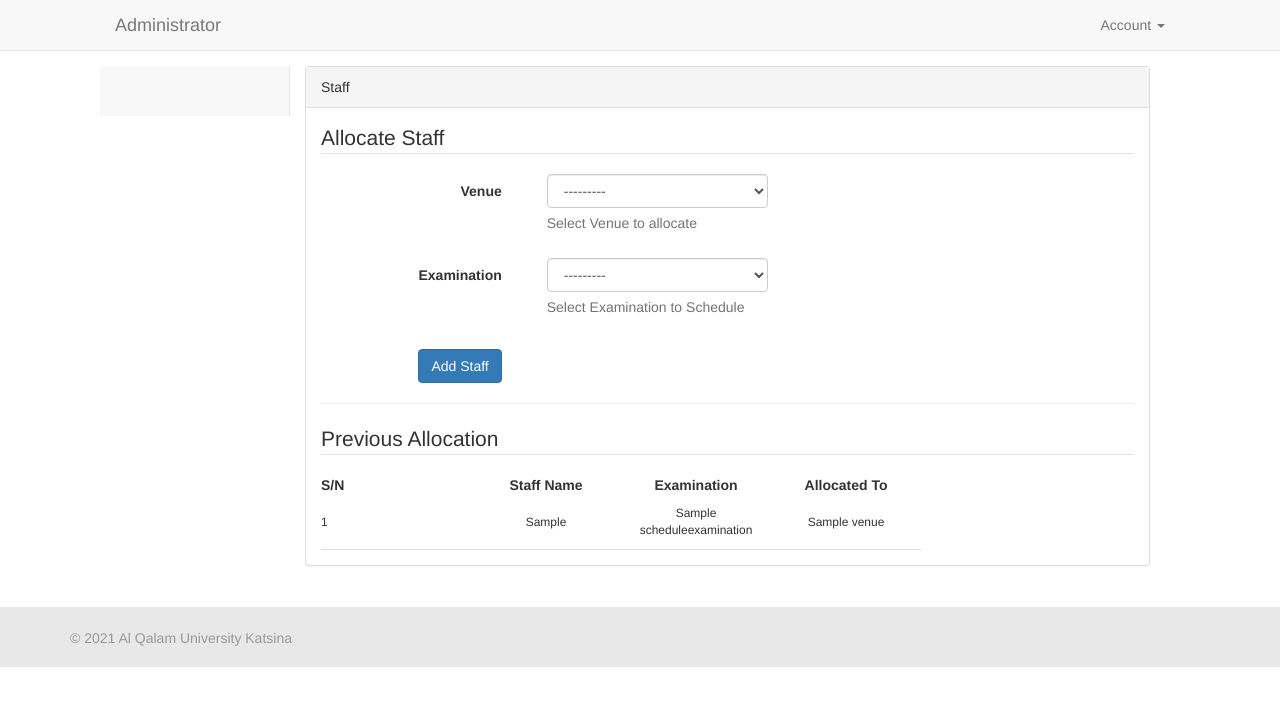
After one commit to tjzango/seat_allocation, a Django app: page /a/schedule/staff/1/ in a window 1280 px wide. The commit adds this page. Shown: the top 706 px of the page. Run offline with Django 3.2, Linux system fonts and the light colour scheme; tables that the repository leaves empty hold one stand-in row (values such as "Sample post"); some libraries are stand-ins or nearby versions.

Commit message:
Complted project

```diff
--- a/home/admin.py
+++ b/home/admin.py
@@ -1,5 +1,5 @@
 from django.contrib import admin
-from .models import Staff, Admin, StudentBulkUpload, Venue, Student, ScheduleExamination, StudentSchedule
+from .models import Staff, Admin, StaffSchedule, StudentBulkUpload, Venue, Student, ScheduleExamination, StudentSchedule
 # Register your models here.
 
 
@@ -10,3 +10,4 @@ admin.site.register(Staff)
 admin.site.register(StudentBulkUpload)
 admin.site.register(StudentSchedule)
 admin.site.register(ScheduleExamination)
+admin.site.register(StaffSchedule)
--- a/home/forms.py
+++ b/home/forms.py
@@ -1,7 +1,7 @@
 from django import forms
 from django.db import models
 from django.db.models import fields
-from .models import StudentBulkUpload, Venue, Staff, ScheduleExamination
+from .models import StaffSchedule, StudentBulkUpload, Venue, Staff, ScheduleExamination
 
 
 class AdminLoginForm(forms.Form):
@@ -15,9 +15,15 @@ class VenueForm(forms.ModelForm):
 
     class Meta:
         model = Venue
-        fields = ('name', 'address', 'capacity')
+        fields = ('name', 'capacity')
 
 
+
+class StaffScheduleForm(forms.ModelForm):
+
+    class Meta:
+        model = StaffSchedule
+        fields = ('venue', 'exam')
 
 class StaffForm(forms.ModelForm):
     full_name = forms.CharField(widget=forms.TextInput)
@@ -30,7 +36,7 @@ class VenueForm(forms.ModelForm):
 
     class Meta:
         model = Venue
-        fields = ('name', 'address', 'capacity')
+        fields = ('name', 'capacity')
 
 
 class StudentBulkUploadForm(forms.ModelForm):
@@ -47,5 +53,5 @@ class ScheduleExaminationForm(forms.ModelForm):
 
 class AddVenueForm(forms.Form):
     venue = forms.ModelChoiceField(
-        required=True, queryset=Venue.objects.all()
+        required=True, queryset=Venue.objects.filter(show=True)
     )
--- a/home/templates/base.html
+++ b/home/templates/base.html
@@ -43,7 +43,9 @@
                         <ul class="dropdown-menu" role="menu">
                             <li class="dropdown-header">SETTINGS</li>
                             <li class=""><a href="{% url 'change_password' %}">Change Password</a></li>
+                            {% if usertype.admin_id %}
                             <li class=""><a href="{% url 'all_users' %}">View Users</a></li>
+                            {% endif %}
                             <li class="divider"></li>
                             <li><a href="{% url 'logout' %}">Logout</a></li>
                         </ul>
--- /dev/null
+++ b/home/templates/schedule_staff.html
@@ -0,0 +1,78 @@
+{% extends 'base.html' %}
+{% load widget_tweaks %}
+
+{% block content %}
+
+<div class="panel panel-default">
+    <div class="panel-heading">
+        Staff
+    </div>
+    <div class="panel-body">
+        <form role="form" class="form-horizontal" id="login-form" method="post">{% csrf_token %}
+            <!-- <legend>Site settings</legend> -->
+            <fieldset>
+                <legend>Allocate Staff</legend>
+
+                <div class="form-group">
+                    <label for="Users_name_book" class="col-sm-3 control-label">Venue</label>
+                    <div class="col-sm-9">
+                        <div class="col-md-5">
+                            {% render_field form.venue class="form-control" maxlength="255" name="Users[name_book]" id="Users_name_book" %}
+                        </div>
+                        <div class="col-md-9">
+                            <p class="help-block">Select Venue to allocate</p>
+                            <div class="text-danger form-control-static" id="Users_name_book_em_" style="display:none">
+                            </div>
+                        </div>
+                    </div>
+                </div>
+                <div class="form-group">
+                    <label for="Users_name_book" class="col-sm-3 control-label">Examination</label>
+                    <div class="col-sm-9">
+                        <div class="col-md-5">
+                            {% render_field form.exam class="form-control" maxlength="255" name="Users[name_book]" id="Users_name_book" %}
+                        </div>
+                        <div class="col-md-9">
+                            <p class="help-block">Select Examination to Schedule</p>
+                            <div class="text-danger form-control-static" id="Users_name_book_em_" style="display:none">
+                            </div>
+                        </div>
+                    </div>
+                </div>
+                <div class="form-group">
+                    <label for="Users_name_book" class="col-sm-3 control-label">
+                        <button class="btn btn-primary" type="submit">Add Staff</button>
+                    </label>
+                </div>
+                <hr>
+            </fieldset>
+
+        </form>
+        <div>
+            <legend>Previous Allocation</legend>
+            <table>
+                <thead>
+                    <tr>
+                        <th class="sn">S/N</th>
+                        <th class="other-cell"> Staff Name</th>
+                        <th class="other-cell"> Examination </th>
+                        <th class="other-cell"> Allocated To</th>
+                    </tr>
+                </thead>
+                <tbody>
+                    {% for schedule in staff_schedule %}
+                        <tr class="firstRow">
+                            <td class="sn">{{ forloop.counter }}</td>
+                            <td class="other-cell">{{ schedule.staff.user.first_name }}</td>
+                            <td class="other-cell"> {{ schedule.exam.name }} </td>
+                            <td class="other-cell"> {{ schedule.venue.name }} </td>
+                        </tr>
+                    {% endfor %}
+                </tbody>
+            </table>
+        </div>
+
+
+    </div>
+</div>
+{% endblock content %}
--- a/home/urls.py
+++ b/home/urls.py
@@ -20,6 +20,8 @@ from .views import (
     student_login,
     allocate_seat,
     student_dashboard,
+    ScheduleStaff,
+    staff_dashboard,
 )
 from django.contrib.auth.views import LogoutView, PasswordChangeView
 
@@ -42,8 +44,10 @@ urlpatterns = [
     path('a/view/detail/schedule/<int:id>/', detail_schedule_exam, name="detail_schedule_exam"),
     path('a/view/student/group/<int:id>/', view_student_group, name="view_student_group"),
     path('a/delete/student/group/<int:id>/', delete_student_group, name="delete_student_group"),
+    path("a/schedule/staff/<int:id>/", ScheduleStaff, name="schedule_staff"),
     path('logout/', LogoutView.as_view(), name='logout'),
     path('a/dashboard/', admin_dashboard, name="admin-dashboard"),
+    path('staff/dashboard/', staff_dashboard, name="staff_dashboard"),
     path('a/all/users/', allusers, name="all_users"),
     path('password/change/', PasswordChangeView.as_view(
          template_name='password_change_form.html',
--- a/home/utility.py
+++ b/home/utility.py
@@ -98,7 +98,7 @@ def schedule_students_to_exam(file_path, request, scheduled_exam):
                     StudentSchedule.objects.create(
                         student=student,
                         scheduled_exam=scheduled_exam,
-                        seat_number=row
+                        venue="Not Alocated"
                     )
 
                     total_student = total_student + 1
--- a/home/views.py
+++ b/home/views.py
@@ -3,13 +3,14 @@ from django.contrib.auth.models import User
 from django.db import models
 from django.http.response import HttpResponse
 from django.shortcuts import get_object_or_404, render, redirect
-from .forms import AdminLoginForm, ScheduleExaminationForm, StaffForm
-from .models import ScheduleExamination, Student, Admin, Staff, StudentBulkUpload, StudentSchedule
+from .forms import AdminLoginForm, StaffScheduleForm, ScheduleExaminationForm, StaffForm
+from .models import ScheduleExamination, StaffSchedule, Student, Admin, Staff, StudentBulkUpload, StudentSchedule
 from django.contrib.auth import authenticate, login, logout
 from .forms import VenueForm, StudentBulkUploadForm, AddVenueForm
 from .models import Venue
 from django.contrib import messages
 import os
+import random
 from .utility import save_new_students_from_csv, delete_students_from_csv, schedule_students_to_exam
 from seating_arrangement.settings import BASE_DIR
 import logging
@@ -57,7 +58,7 @@ def staff_login(request):
                 user = authenticate(username=username, password=password)
                 if user:
                     login(request, user)
-                    return redirect("admin-dashboard")
+                    return redirect("staff_dashboard")
                 else:
                     messages.success(
                         request, 'Staff ID/ Password does not match')
@@ -68,7 +69,8 @@ def staff_login(request):
             messages.success(
                 request, 'Staff ID/ Password does not match{}'.format(e))
     context = {
-        'form': form
+        'form': form,
+
     }
     return render(request, "staff-login.html", context)
 
@@ -79,6 +81,15 @@ def student_dashboard(request):
     context = {
         "student": student,
         "examinations": examinations
+    }
+    return render(request, "admin-dahboard.html", context)
+
+
+def staff_dashboard(request):
+    staff = Staff.objects.get(user=request.user)
+    staff_schedule = StaffSchedule.objects.filter(staff=staff).order_by("-id")
+    context = {
+        "staff_schedule": staff_schedule
     }
     return render(request, "admin-dahboard.html", context)
 
@@ -112,6 +123,7 @@ def student_login(request):
     return render(request, "staff-login.html", context)
 
 def admin_dashboard(request):
+
     return render(request, "admin-dahboard.html")
 
 
@@ -277,12 +289,15 @@ def detail_schedule_exam(request, id):
     if form.is_valid():
         venue = form.cleaned_data['venue']
         if scheduled_exam.total_student > scheduled_exam.current_capacity:
+            if scheduled_exam.venue.filter(id=venue.id):
+                messages.error(request, "Venue already added to exam")
+                return redirect('detail_schedule_exam', id=id)
             scheduled_exam.venue.add(venue)
             scheduled_exam.current_capacity = scheduled_exam.current_capacity + venue.capacity
             scheduled_exam.save()
             venue.availability = False
             venue.save()
-            messages.success(request, "Venue add to exam")
+
             return redirect('detail_schedule_exam', id=id)
 
 
@@ -312,6 +327,24 @@ def allocate_seat(request, schedule_id, path):
     if scheduled_exam.current_capacity < scheduled_exam.total_student:
         messages.error(request,"Venue can not fit student, Kindly add more venues")
         return redirect(path)
+    allocation = []
+    for venue in scheduled_exam.venue.select_related():
+        data = list(range(1, venue.capacity+1))
+        random.shuffle(data)
+        for i in data:
+            i = "{} Seat {}".format(venue.name, i)
+            allocation.append(i)
+
+    random.shuffle(allocation)
+    student = StudentSchedule.objects.filter(scheduled_exam=scheduled_exam) #.values()
+    print(allocation)
+    counter = 0
+    for instance in student:
+        instance.venue = allocation[counter]
+        instance.save()
+        counter = counter + 1
+    return redirect(path)
+
 
 
 
@@ -321,3 +354,38 @@ def allusers(request):
         'users': users
     }
     return render(request, "allusers.html", context)
+
+
+
+def ScheduleStaff(request, id):
+    form = StaffScheduleForm(request.POST or None)
+    staff = Staff.objects.get(id=id)
+    if form.is_valid():
+        venue = form.cleaned_data["venue"]
+        exam = form.cleaned_data['exam']
+        try:
+            staff_schedule = StaffSchedule.objects.get(exam=exam, staff=staff)
+            if staff_schedule:
+                staff_schedule.venue = venue
+                staff_schedule.save()
+                staff.venue = "Allocated to {}".format(venue.name)
+                staff.save()
+                messages.success(request, 'Successfully Change Examination Venue')
+                return redirect('schedule_staff', id=staff.id)
+
+        except Exception as e:
+            StaffSchedule.objects.create(
+                    venue=venue,
+                    staff=staff,
+                    exam=exam
+                )
+            staff.venue = "Allocated to {}".format(venue.name)
+            staff.save()
+            messages.success(
+                    request, 'Successfully Schedule Staff to examniation {}'.format(e))
+
+    context = {
+        "staff_schedule": StaffSchedule.objects.filter(staff=staff),
+        "form": form
+    }
+    return render(request, "schedule_staff.html", context)
```
Also changed, not shown: home/models.py (+13 -4 lines), home/templates/admin-dahboard.html (+6 -7 lines), home/templates/detail_schedule_exam.html (+7 -6 lines), home/templates/staff.html (+4 -3 lines), home/templates/venue.html (+0 -8 lines), home/migrations/0003_auto_20220120_1151.py (added), home/migrations/0004_remove_venue_address.py (added), home/migrations/0005_auto_20220122_1126.py (added), home/migrations/0006_staffschedule_exam.py (added).
